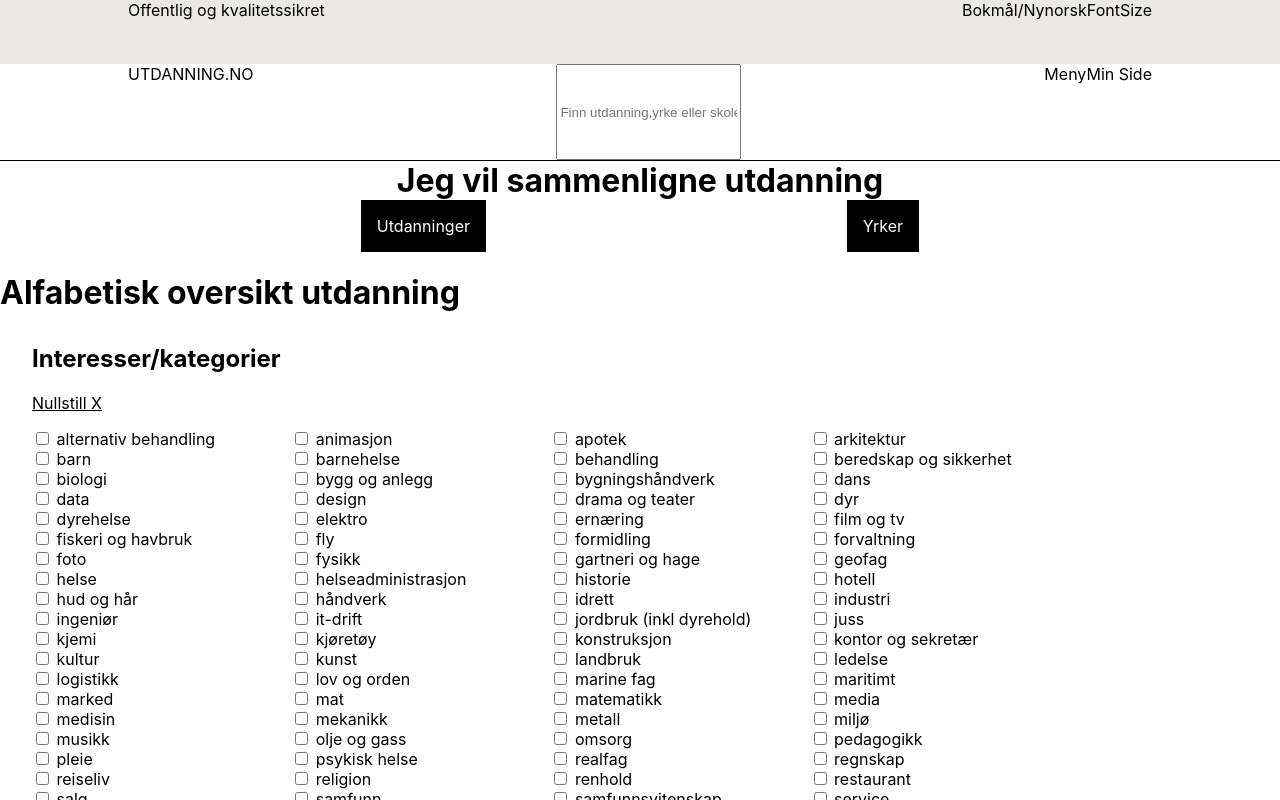
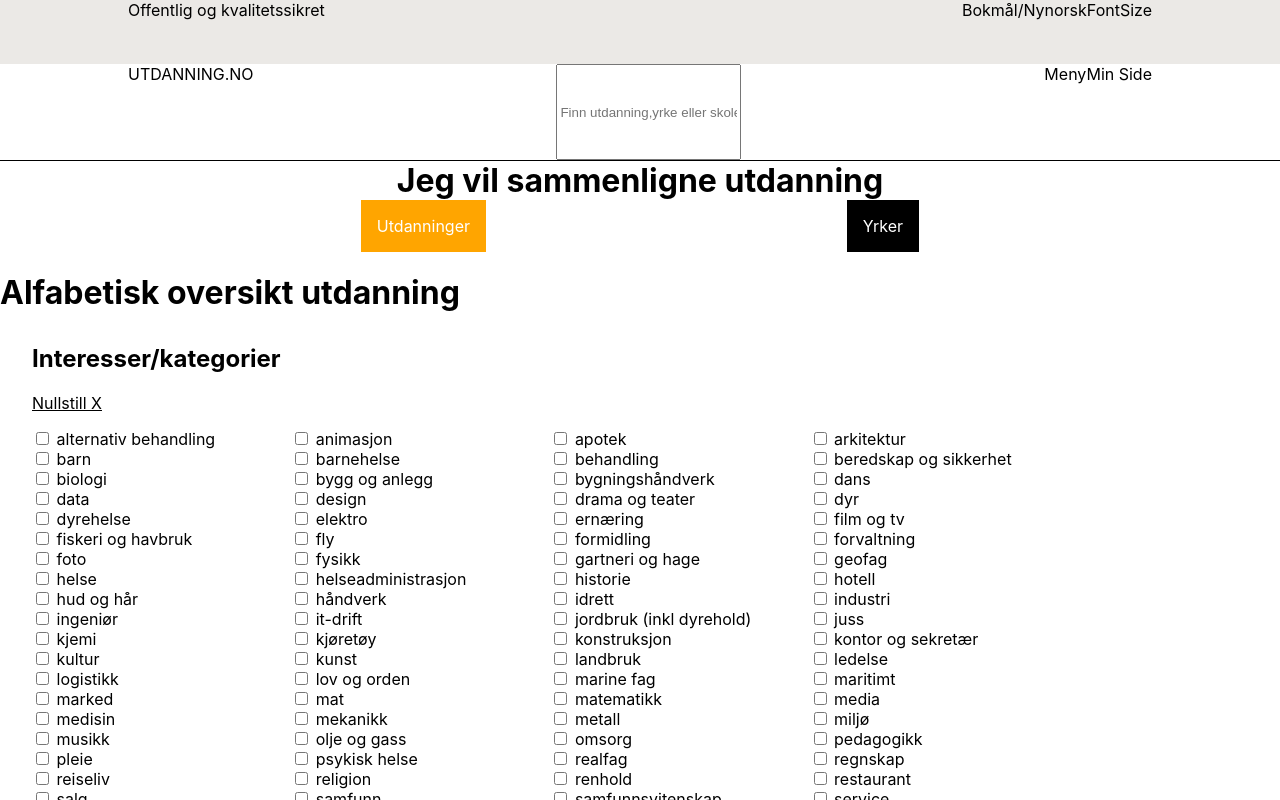
Before and after one commit to Utdanningsdirektoratet/sammenlignfrontend, a React (Create React App) app: page /utdanning in a window 1280 px wide. Shown: the top 800 px of the page. Built offline with nearby package versions, Linux system fonts and the light colour scheme; no server answers.

Commit message:
Move some css to correct component, and add color active header button

```diff
--- a/src/components/pages/Frontpage.module.scss
+++ /dev/null
@@ -1,19 +0,0 @@
-.btn {
-  text-decoration: none;
-  display: inline-block;
-  padding: 1em;
-}
-.btn_primary {
-  color: white;
-  background-color: lighten($color: #000000, $amount: 0.1);
-}
-
-.button_row {
-  display: flex;
-  justify-content: space-evenly;
-}
-
-.compare_title {
-  margin: auto;
-  text-align: center;
-}
--- /dev/null
+++ b/src/components/pages/Shared/CompareSelection.module.scss
@@ -0,0 +1,22 @@
+.btn {
+  text-decoration: none;
+  display: inline-block;
+  padding: 1em;
+}
+.btn_primary {
+  color: white;
+  background-color: lighten($color: #000000, $amount: 0.1);
+}
+
+.button_row {
+  display: flex;
+  justify-content: space-evenly;
+}
+
+.compare_title {
+  margin: auto;
+  text-align: center;
+}
+.btn_selected {
+  background-color: orange;
+}
--- a/src/components/pages/Shared/CompareSelection.tsx
+++ b/src/components/pages/Shared/CompareSelection.tsx
@@ -2,7 +2,7 @@ import React, { Component } from "react";
 import { Link } from "react-router-dom";
 
 import Translate from "../../app/Translate";
-import styles from "../Frontpage.module.scss";
+import styles from "./CompareSelection.module.scss";
 
 type Props = {
   innholdstype: string;
@@ -20,11 +20,18 @@ class CompareSelection extends Component<Props> {
         <div className={styles.button_row}>
           <Link
             to="/utdanning"
-            className={`${styles.btn} ${styles.btn_primary}`}
+            className={`${styles.btn} ${styles.btn_primary} ${
+              innholdstype == "utdanning" ? styles.btn_selected : ""
+            }`}
           >
             <Translate nb="Utdanninger" nn="Utdanningar" />
           </Link>
-          <Link to="/yrke" className={`${styles.btn} ${styles.btn_primary}`}>
+          <Link
+            to="/yrke"
+            className={`${styles.btn} ${styles.btn_primary} ${
+              innholdstype == "yrke" ? styles.btn_selected : ""
+            }`}
+          >
             Yrker
           </Link>
         </div>
```
